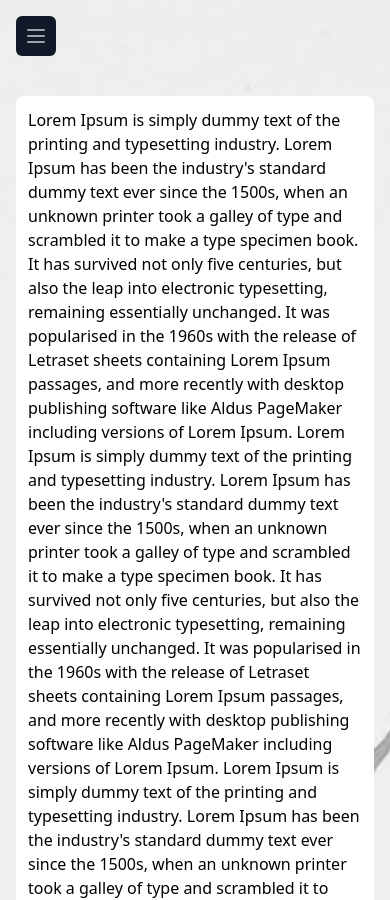
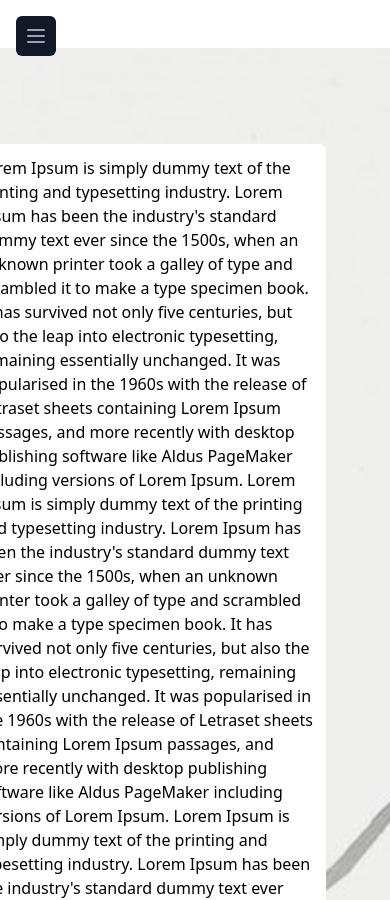
Before and after one commit to mathiusjohnson/birth-collective, a React (Create React App) app: page / in a window 390 px wide. Shown: the top 900 px of the page. Built offline with nearby package versions, Linux system fonts and the light colour scheme.

Commit message:
adjust responsive margins biolist

```diff
--- a/src/components/BioList/BioList.js
+++ b/src/components/BioList/BioList.js
@@ -3,7 +3,7 @@ import BioListItem from './BioListItem'
 
 const BioList = () => {
   return (
-    <div className='absolute top-0 z-10 mt-12 max-w-7xl mx-auto  px-4 sm:px-6 lg:px-8 left-0 right-0'>
+    <div className='z-10 mt-12 pt-12 py-1 px-4 sm:px-6 lg:px-8 mx-12 sm:mx-16 md:mx-20 lg:mx-24 xl:mx-28 '>
       <BioListItem />
       <BioListItem />
       <BioListItem />
```
